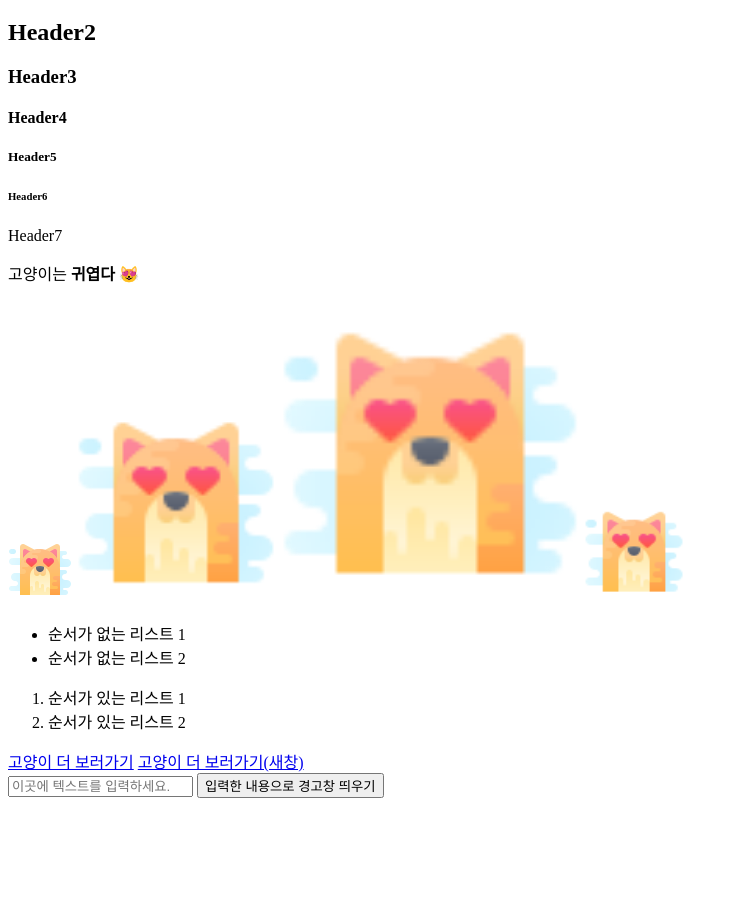
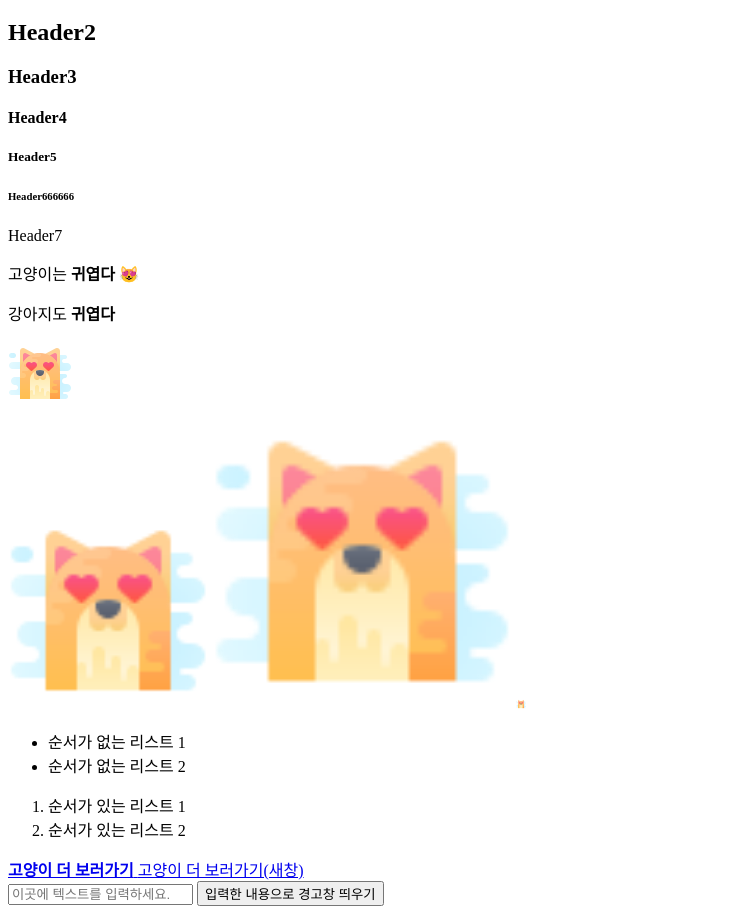
Before and after one commit to qvil/fullstack-web, a plain HTML site: page src/index.html in a window 1280 px wide. Shown: the part 61-975 px from the top of the page, without its empty margins (0-738 px from the left). Before the commit the page ends 867 px from the top, so only its background shows below. Drawn offline with Linux system fonts and the light colour scheme.

Commit message:
첫번째 수업

```diff
--- a/src/index.html
+++ b/src/index.html
@@ -1,8 +1,9 @@
 <!DOCTYPE html>
 <html lang="ko">
   <head>
-    <link rel="shortcut icon" href="img/icons8-cat-64.png" />
-    <title>고귀</title>
+    <meta http-equiv="Content-Type" content="text/html;charset=UTF-8">
+    <link rel="shortcut icon" href="./img/icons8-captain-america-16.png"/>
+    <title>고양이</title>
   </head>
   <body>
     <h1>Header1</h1>
@@ -10,17 +11,18 @@
     <h3>Header3</h3>
     <h4>Header4</h4>
     <h5>Header5</h5>
-    <h6>Header6</h6>
+    <h6>Header666666</h6>
     <h7>Header7</h7>
     <p>고양이는 <b>귀엽다</b> 😻</p>
-    <img src="./img/icons8-cat-64.png" alt="cat-image" />
+    <p>강아지도 <b>귀엽다</b></p>
+    <div><img src="./img/icons8-cat-64.png" alt="cat-image" /></div>
     <img src="./img/icons8-cat-64.png" alt="cat-image" width="200" />
     <img src="./img/icons8-cat-64.png" alt="cat-image" height="300" />
     <img
       src="./img/icons8-cat-64.png"
       alt="cat-image"
-      width="100"
-      height="100"
+      width="10"
+      height="10"
     />
     <ul>
       <li>순서가 없는 리스트 1</li>
@@ -30,7 +32,9 @@
       <li>순서가 있는 리스트 1</li>
       <li>순서가 있는 리스트 2</li>
     </ol>
-    <a href="https://http.cat/404">고양이 더 보러가기</a>
+    <a href="https://http.cat/404">
+      <b>고양이 더 보러가기</b>
+      </a>
     <a target="_blank" href="https://http.cat/404">고양이 더 보러가기(새창)</a>
     <div>
       <input type="text" placeholder="이곳에 텍스트를 입력하세요." />
@@ -39,6 +43,7 @@
     <script>
       function alertText() {
         alert(document.querySelector("input").value);
+        // alert("sunman")
       }
     </script>
   </body>
```
Also changed, not shown: src/img/icons8-captain-america-16.png (added), 1 other file.
